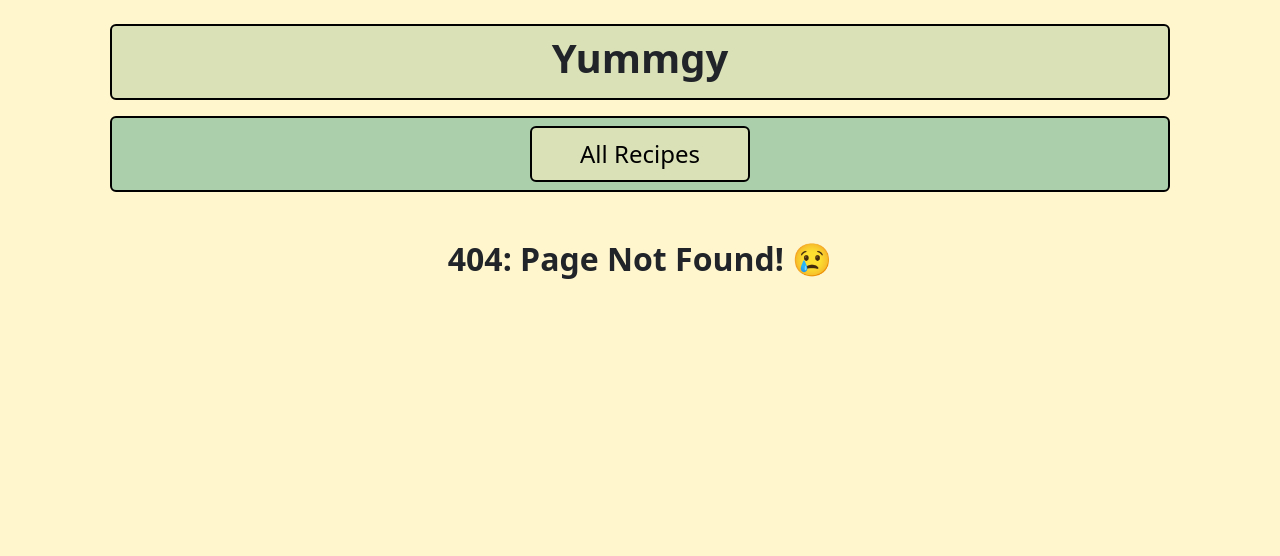
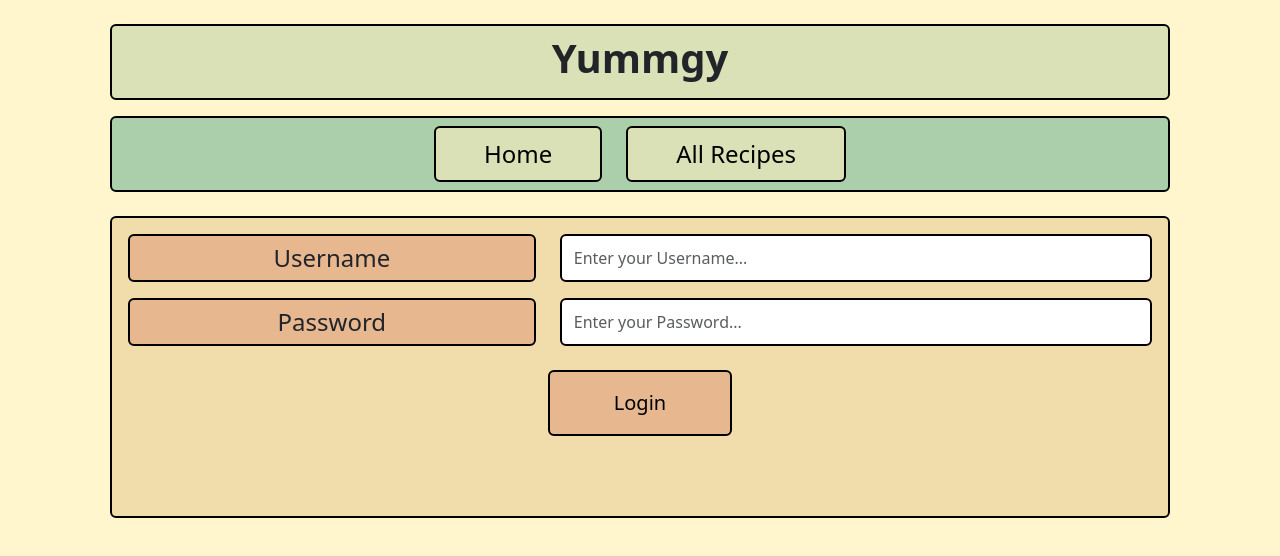
Before and after one commit to ATEOTG/Yummgy-Frontend, a React (Create React App) app: page /login in a window 1280 px wide. Before the commit this address had no page. Shown: the top 556 px of the page. Built offline with nearby package versions, Linux system fonts and the light colour scheme.

Commit message:
changed paths for login and register routes

```diff
--- a/src/App.js
+++ b/src/App.js
@@ -23,8 +23,8 @@
           <Route path="/" element={<Home />} exact />
           <Route path="/recipe/*" element={<AllRecipes />} />
           <Route path="/user" element={<UserPage />} />
-          <Route path="/user/login" element={<Login />} />
-          <Route path="/user/register" element={<Register />} />
+          <Route path="/login" element={<Login />} />
+          <Route path="/register" element={<Register />} />
           <Route path="*" element={<NotFound />} />
         </Routes>
       </main>
--- a/src/components/Navigation.js
+++ b/src/components/Navigation.js
@@ -20,11 +20,7 @@
       setRenderLink(() => {
         return { allRecipeRender: true, homeRender: false, myRecipe: false };
       });
-    } else if (
-      path === "/user/login" ||
-      path === "/user/register" ||
-      path === "/user"
-    ) {
+    } else if (path === "/login" || path === "/register" || path === "/user") {
       setRenderLink(() => {
         return { allRecipeRender: true, homeRender: true, myRecipe: false };
       });
@@ -54,7 +50,7 @@
       {renderLink.myRecipe && (
         <Link
           className="text-decoration-none fs-4 text-black border border-2 px-5 py-2 rounded nav-links border-black"
-          to="#"
+          to="/user"
         >
           My Recipes
         </Link>
--- a/src/components/pages/Home.js
+++ b/src/components/pages/Home.js
@@ -10,13 +10,13 @@
       <div className="d-flex flex-column justify-content-between w-50">
         <Link
           className="btn  btn-lg    home-btn  border border-2 border-black"
-          to="/user/login"
+          to="/login"
         >
           Login
         </Link>
         <Link
           className="btn btn-lg py-4 px-3 home-btn border border-2 border-black"
-          to="/user/register"
+          to="/register"
         >
           New User? Register
         </Link>
```
